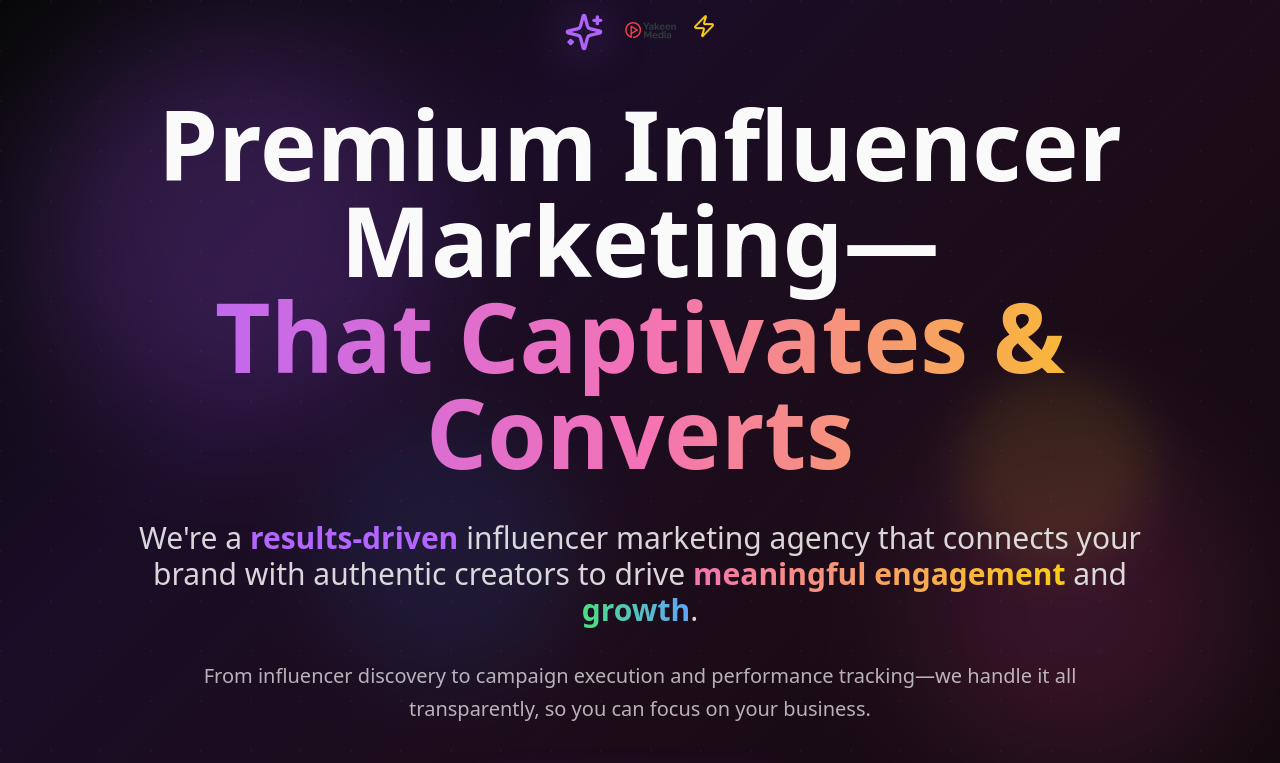
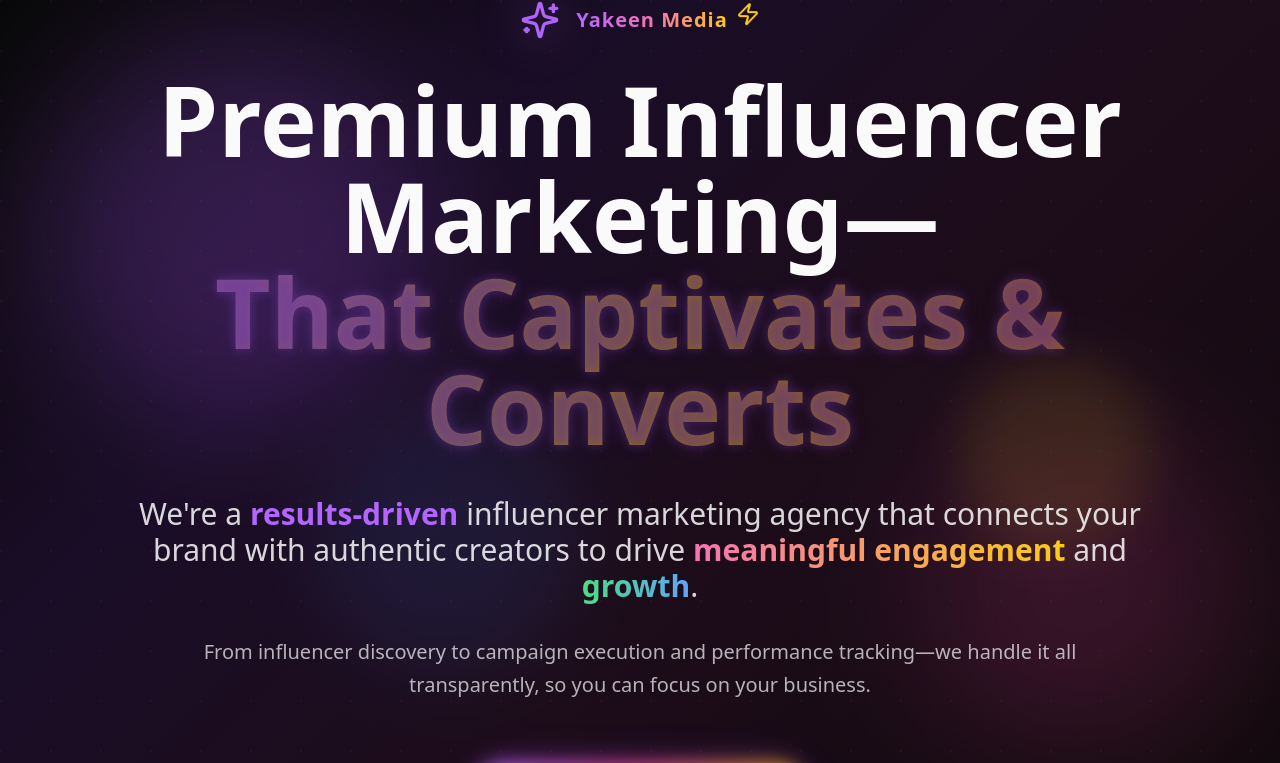
Before and after one commit to Abubakr412/Yakeen-Media, a React (Vite) app: page / in a window 1280 px wide. Shown: the top 763 px of the page. Built offline with nearby package versions, Linux system fonts and the light colour scheme.

Commit message:
Reverted to commit 10c20df47c61d8bfa478d62e99dd676f6060b539

```diff
--- a/src/components/Hero.tsx
+++ b/src/components/Hero.tsx
@@ -1,6 +1,6 @@
+
 import { Button } from "@/components/ui/button";
 import { ArrowRight, Sparkles, Zap } from "lucide-react";
-
 const Hero = () => {
   const scrollToServices = () => {
     const servicesSection = document.getElementById('services');
@@ -8,9 +8,7 @@ const Hero = () => {
       behavior: 'smooth'
     });
   };
-
-  return (
-    <section className="min-h-screen flex items-center justify-center relative overflow-hidden">
+  return <section className="min-h-screen flex items-center justify-center relative overflow-hidden">
       {/* Enhanced gradient background with more layers */}
       <div className="absolute inset-0 gradient-hero"></div>
 
@@ -23,9 +21,9 @@ const Hero = () => {
       {/* Animated grid pattern */}
       <div className="absolute inset-0 opacity-[0.03]">
         <div className="absolute inset-0" style={{
-          backgroundImage: `radial-gradient(circle at 1px 1px, white 1px, transparent 0)`,
-          backgroundSize: '50px 50px'
-        }}></div>
+        backgroundImage: `radial-gradient(circle at 1px 1px, white 1px, transparent 0)`,
+        backgroundSize: '50px 50px'
+      }}></div>
       </div>
 
       <div className="container mx-auto px-6 text-center max-w-6xl relative z-10">
@@ -34,17 +32,15 @@ const Hero = () => {
             <Sparkles className="h-10 w-10 text-primary mr-4 animate-pulse group-hover:scale-110 transition-transform duration-300" />
             <div className="absolute inset-0 h-10 w-10 mr-4 bg-primary/20 rounded-full blur-xl"></div>
           </div>
-          <img
-            src="/lovable-uploads/0ff06fd2-0da5-431a-ade2-b28c39b59021.png"
-            alt="Yakeen Media"
-            className="h-16 w-auto"
-          />
+          <span className="text-foreground/90 font-bold text-xl tracking-wider bg-gradient-to-r from-primary via-pink-400 to-yellow-400 bg-clip-text text-transparent">
+            Yakeen Media
+          </span>
           <Zap className="h-6 w-6 text-yellow-400 ml-2 animate-bounce" />
         </div>
 
         <h1 className="text-6xl md:text-8xl font-black text-foreground mb-10 leading-tight">
           Premium Influencer Marketing—
-          <span className="block bg-gradient-to-r from-primary via-pink-400 to-yellow-400 bg-clip-text text-transparent">
+          <span className="block bg-gradient-to-r from-primary via-pink-400 via-yellow-400 to-orange-400 bg-clip-text text-transparent text-glow animate-pulse">
             That Captivates & Converts
           </span>
         </h1>
@@ -68,8 +64,6 @@ const Hero = () => {
           </Button>
         </div>
       </div>
-    </section>
-  );
+    </section>;
 };
-
 export default Hero;
```
Also changed, not shown: public/lovable-uploads/0ff06fd2-0da5-431a-ade2-b28c39b59021.png (deleted).
